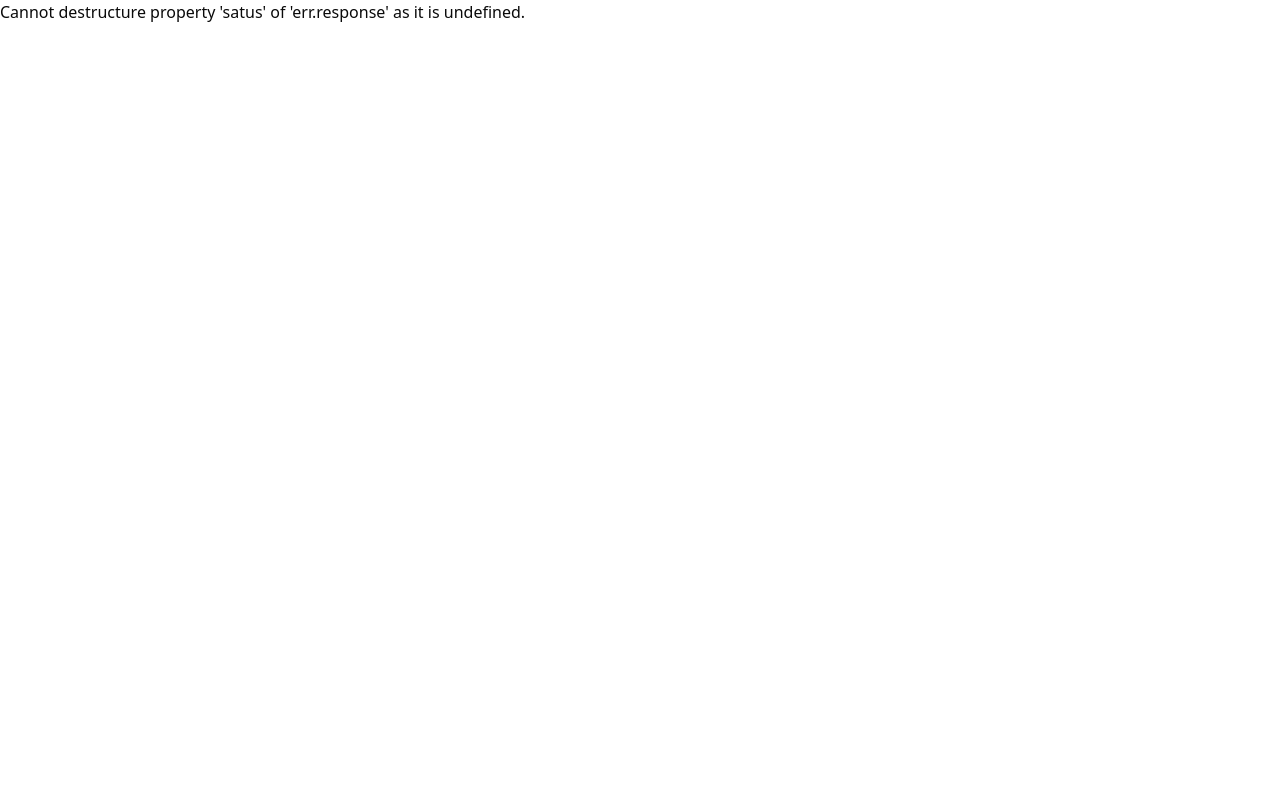
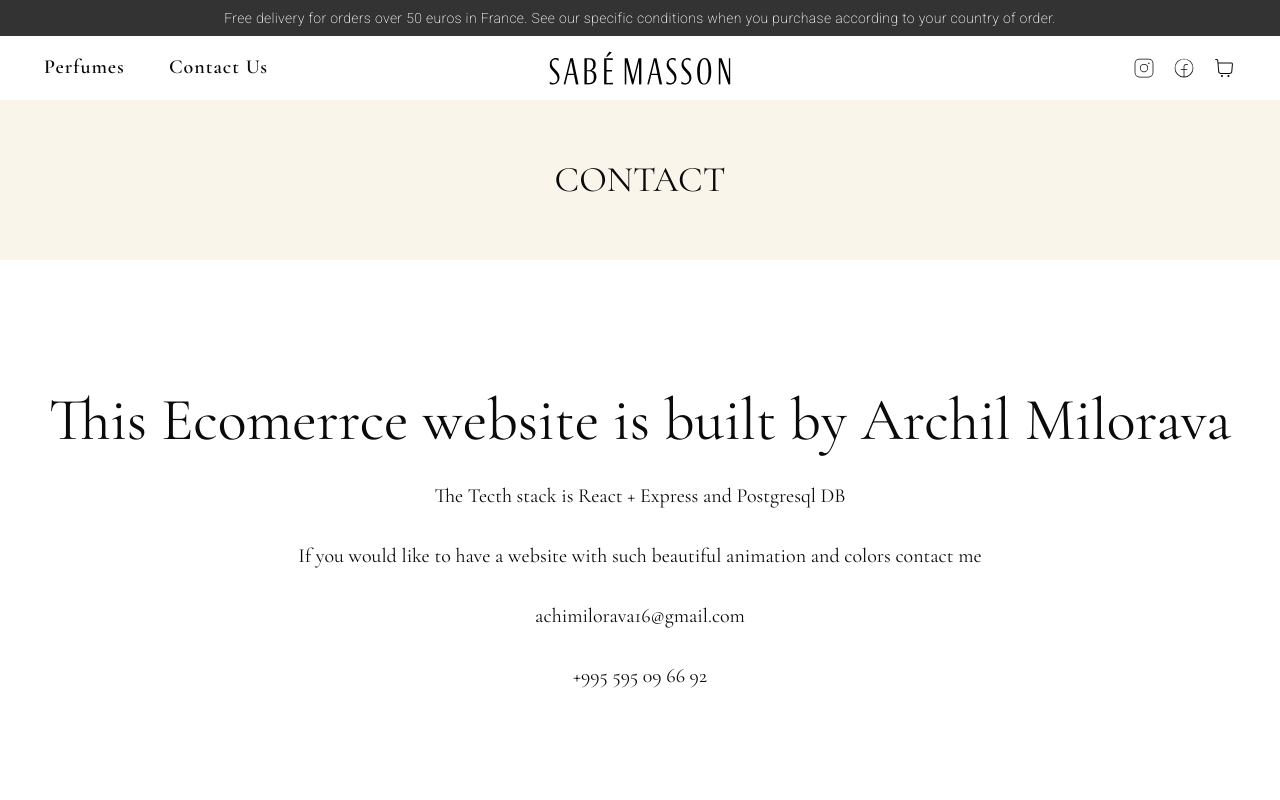
Before and after one commit to Archil-Milorava/ecommerce, a React (Vite) app in the folder client/: page /contact in a window 1280 px wide. Shown: the top 800 px of the page. Built offline with nearby package versions, Linux system fonts and the light colour scheme; no server answers.

Commit message:
project finished, ready to deploy

```diff
--- a/client/src/App.tsx
+++ b/client/src/App.tsx
@@ -1,22 +1,22 @@
 import { Route, Routes } from "react-router-dom";
-import {
-  default as GoToTop,
-  default as ScrollToTop,
-} from "./components/GoToTop";
+
+import CartPage from "./pages/CartPage";
+import ContactPage from "./pages/ContactPage";
 import Landing from "./pages/Landing";
 import SingleItem from "./pages/SingleItem";
-import CartPage from "./pages/CartPage";
+import GoToTop from "./components/GoToTop";
+import AutoScrollToTop from "./components/AutoScrollToTop";
 
 const App = () => {
-
   return (
     <>
-      <ScrollToTop />
+      <AutoScrollToTop />
       <GoToTop />
       <Routes>
         <Route path="/" element={<Landing />} />
+        <Route path="/contact" element={<ContactPage />} />
+        <Route path="/cart" element={<CartPage />} />
         <Route path="/:itemId" element={<SingleItem />} />
-        <Route path="/cart" element={<CartPage />} />
       </Routes>
     </>
   );
--- a/client/src/components/AutoScrollToTop.tsx
+++ b/client/src/components/AutoScrollToTop.tsx
@@ -1,7 +1,7 @@
 import { useEffect } from "react";
 import { useLocation } from "react-router-dom";
 
-const ScrollToTop = () => {
+const AutoScrollToTop = () => {
   const { pathname } = useLocation();
 
   useEffect(() => {
@@ -11,4 +11,4 @@ const ScrollToTop = () => {
   return null;
 };
 
-export default ScrollToTop;
+export default AutoScrollToTop;
--- a/client/src/features/navbar/Navbar.tsx
+++ b/client/src/features/navbar/Navbar.tsx
@@ -2,8 +2,7 @@ import { getCartQuantity } from "@/state/cart/cartSlice";
 import { CiShoppingCart } from "react-icons/ci";
 import {
   PiFacebookLogoThin,
-  PiInstagramLogoThin,
-  PiUserCircleLight,
+  PiInstagramLogoThin
 } from "react-icons/pi";
 import { useSelector } from "react-redux";
 import { Link } from "react-router-dom";
@@ -15,7 +14,7 @@ const menuItemsBeta = [
   },
   {
     title: "Contact Us",
-    link: "contact",
+    link: "/contact",
   },
 ];
 
@@ -57,7 +56,6 @@ const Navbar = () => {
         >
           <PiFacebookLogoThin className=" text-2xl cursor-pointer hover:opacity-50 transition-all duration-300" />
         </a>
-        <PiUserCircleLight className="text-2xl cursor-pointer hover:opacity-50 transition-all duration-300" />
         <Link to="/cart" className="relative">
           <CiShoppingCart className="text-2xl cursor-pointer hover:opacity-50 transition-all duration-300" />
           {totalQuantity > 0 && (
--- a/client/src/pages/CartPage.tsx
+++ b/client/src/pages/CartPage.tsx
@@ -1,4 +1,6 @@
 import placeholder from "@/assets/placeholder.webp";
+import BeforeFooter from "@/features/footer/BeforeFooter";
+import Footer from "@/features/footer/Footer";
 import MarqueeIntroText from "@/features/navbar/MarqueeIntroText";
 import Navbar from "@/features/navbar/Navbar";
 import {
@@ -92,6 +94,8 @@ const CartPage = () => {
           </div>
         ))}
       </div>
+      <BeforeFooter />
+      <Footer />
     </div>
   );
 };
--- /dev/null
+++ b/client/src/pages/ContactPage.tsx
@@ -0,0 +1,39 @@
+import Footer from "@/features/footer/Footer";
+import MarqueeIntroText from "@/features/navbar/MarqueeIntroText";
+import Navbar from "@/features/navbar/Navbar";
+
+const ContactPage = () => {
+  return (
+    <div className="h-auto flex flex-col font-Garamond">
+      <MarqueeIntroText />
+      <div className="sticky top-0 z-50 bg-white lg:block">
+        <Navbar />
+      </div>
+      <div className="bg-[#F9F5EB] text-4xl h-[10rem] flex items-center justify-center">
+        CONTACT
+      </div>
+      <div className="h-[35rem] w-full overflow-hidden">
+        <div className="flex flex-col px-4 gap-8 items-center justify-center text-center h-full">
+          <h1 className="text-6xl">
+            This Ecomerrce website is built by{" "}
+            <a href="https://github.com/Archil-Milorava" target="blank">
+              Archil Milorava
+            </a>
+          </h1>
+          <p className="text-xl">The Tecth stack is React + Express and Postgresql DB</p>
+          <p className="text-xl">
+            If you would like to have a website with such beautiful animation
+            and colors contact me
+          </p>
+          <p className="text-xl">achimilorava16@gmail.com</p>
+          <p className="text-xl">+995 595 09 66 92</p>
+        </div>
+      </div>
+      <div>
+        <Footer />
+      </div>
+    </div>
+  );
+};
+
+export default ContactPage;
```
